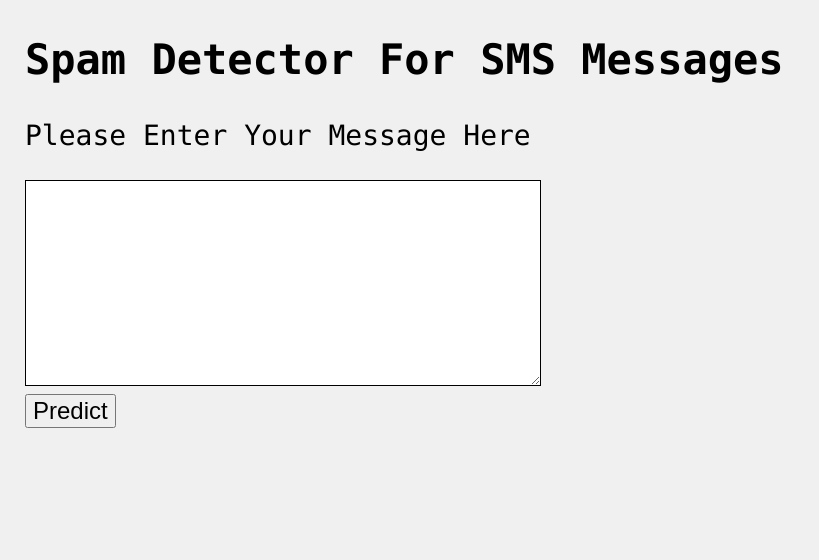
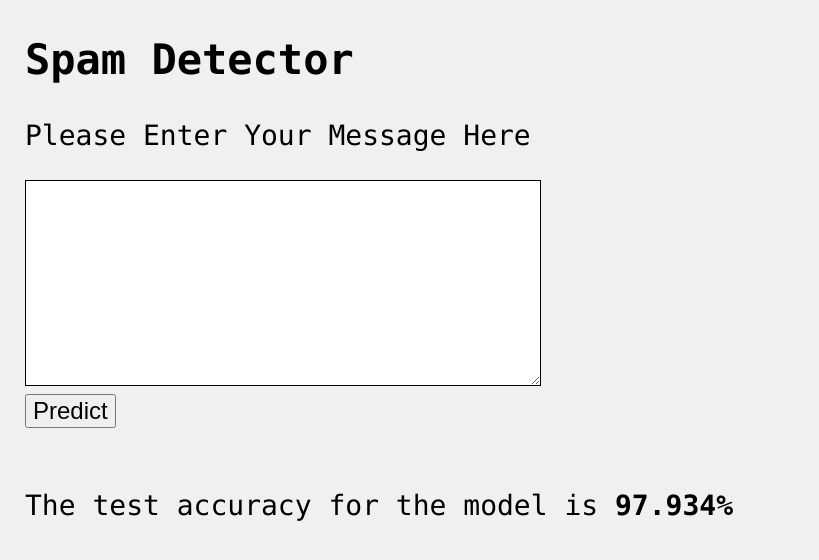
Before and after one commit to samlaws/Spam-Detector, a Flask app: page / in a window 1280 px wide. Shown: the top 560 px of the page, without its empty margins (0-819 px from the left). Run offline with Flask 2, Linux system fonts and the light colour scheme; parts of the project's set-up code (start-up, migrations or seed data) failed here and were passed over.

Commit message:
pickled the model

```diff
--- a/app.py
+++ b/app.py
@@ -1,42 +1,26 @@
 from flask import Flask,render_template,url_for,request
-import pandas as pd
 import numpy as np
 import pickle
 from sklearn.feature_extraction.text import CountVectorizer
-from sklearn.naive_bayes import MultinomialNB
 from sklearn.externals import joblib
 
+from model import score
 
 app = Flask(__name__)
 
 @app.route('/')
 def home():
-	return render_template('home.html', name='homepage')
+	my_score = score
+	return render_template('home.html', name='homepage', score=my_score)
 
 @app.route('/predict',methods=['POST'])
 def predict():
-	df= pd.read_csv("spam.csv", encoding="latin-1")
-	df.drop(['Unnamed: 2', 'Unnamed: 3', 'Unnamed: 4'], axis=1, inplace=True)
-	# Features and Labels
-	df['label'] = df['class'].map({'ham': 0, 'spam': 1})
-	X = df['message']
-	y = df['label']
+	NB_spam_model = open('NB_spam_model.pkl','rb')
+	spam_count_vectorizer = open('spam_count_vectorizer.pkl','rb')
 
-	# Extract Feature With CountVectorizer
-	cv = CountVectorizer()
-	X = cv.fit_transform(X) # Fit the Data
-	from sklearn.model_selection import train_test_split
-	X_train, X_test, y_train, y_test = train_test_split(X, y, test_size=0.33, random_state=42)
-	#Naive Bayes Classifier
-	from sklearn.naive_bayes import MultinomialNB
+	clf = joblib.load(NB_spam_model)
+	cv = joblib.load(spam_count_vectorizer)
 
-	clf = MultinomialNB()
-	clf.fit(X_train,y_train)
-	clf.score(X_test,y_test)
-	#Alternative Usage of Saved Model
-	# joblib.dump(clf, 'NB_spam_model.pkl')
-	# NB_spam_model = open('NB_spam_model.pkl','rb')
-	# clf = joblib.load(NB_spam_model)
 
 	if request.method == 'POST':
 		message = request.form['message']
--- a/templates/home.html
+++ b/templates/home.html
@@ -9,7 +9,7 @@
 <body>
 
 	<header>
-		<h2 >Spam Detector For SMS Messages</h2>
+		<h2 >Spam Detector</h2>
 	</header>
 
 	<div>
@@ -22,6 +22,8 @@
 			<input type="submit" class="button" value="Predict">
 
 		</form>
+		<br>
+		<p>The test accuracy for the model is <b>{{ score }}%</b></p>
 	</div>
 
 </body>
--- a/templates/result.html
+++ b/templates/result.html
@@ -8,7 +8,7 @@
 <body>
 
 	<header>
-		<h2>Spam Detector For SMS Messages</h2>
+		<h2>Spam Detector</h2>
 	</header>
 
 	<p><b>Results</b></p>
```
Also changed, not shown: model.py (added, +28 -0 lines), 2 other files.
